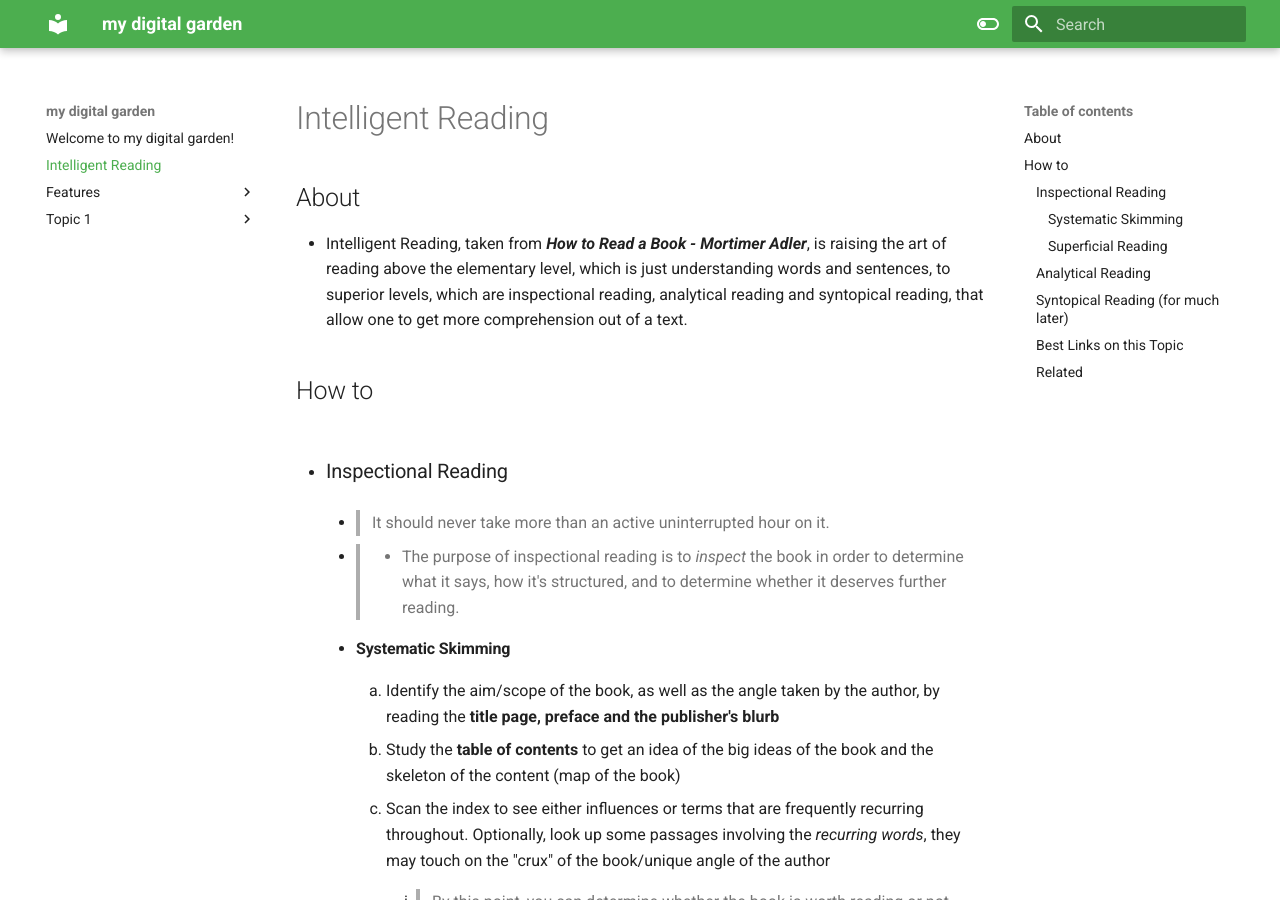
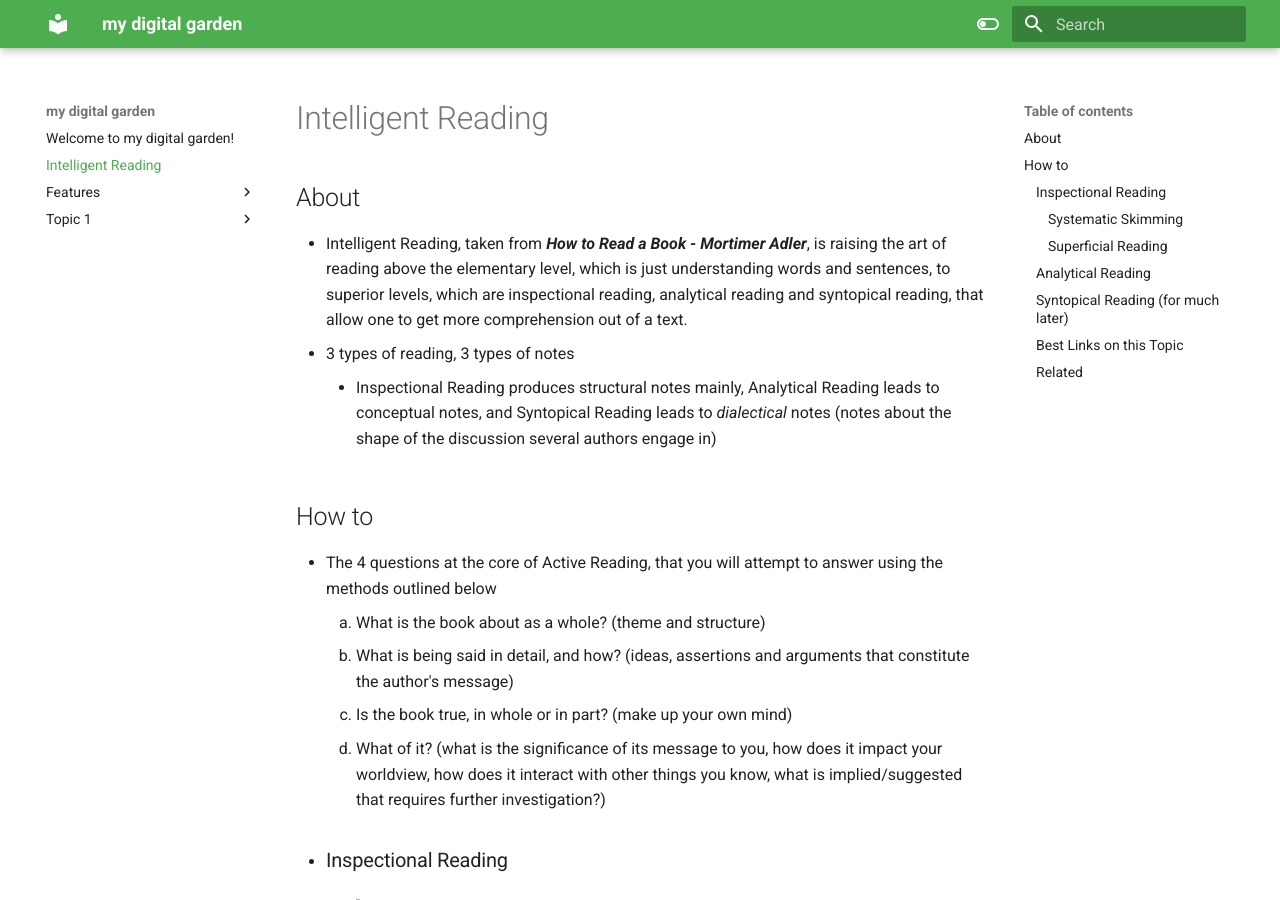
Before and after one commit to shaolin-peanut/digital_garden, an MkDocs documentation site: the page built from docs/Intelligent Reading.md, in a window 1280 px wide and 900 px high. Built offline with MkDocs 1.6.1 and Material for MkDocs 9.7.7, drawn with Linux system fonts in a browser that asks for light colours.

Commit message:
minor update

```diff
--- a/docs/Intelligent Reading.md
+++ b/docs/Intelligent Reading.md
@@ -4,10 +4,17 @@ aliases: How to Read a Book
 ---
 ## About
 - Intelligent Reading, taken from ***How to Read a Book - Mortimer Adler***, is raising the art of reading above the elementary level, which is just understanding words and sentences, to superior levels, which are inspectional reading, analytical reading and syntopical reading, that allow one to get more comprehension out of a text.
+- 3 types of reading, 3 types of notes
+	- Inspectional Reading produces structural notes mainly, Analytical Reading leads to conceptual notes, and Syntopical Reading leads to *dialectical* notes (notes about the shape of the discussion several authors engage in)
 ## How to
+- The 4 questions at the core of Active Reading, that you will attempt to answer using the methods outlined below
+	1. What is the book about as a whole? (theme and structure)
+	2. What is being said in detail, and how? (ideas, assertions and arguments that constitute the author's message)
+	3. Is the book true, in whole or in part? (make up your own mind)
+	4. What of it? (what is the significance of its message to you, how does it impact your worldview, how does it interact with other things you know, what is implied/suggested that requires further investigation?)
 - ### Inspectional Reading
 	- > It should never take more than an active uninterrupted hour on it.
-	- >   - The purpose of inspectional reading is to *inspect* the book in order to determine what it says, how it's structured, and to determine whether it deserves further reading.
+	- > The purpose of inspectional reading is to *inspect* the book in order to determine what it says, how it's structured, and to determine whether it deserves further reading.
 	- #### Systematic Skimming
 		1. Identify the aim/scope of the book, as well as the angle taken by the author, by reading the **title page, preface and the publisher's blurb**
 		2. Study the **table of contents** to get an idea of the big ideas of the book and the skeleton of the content (map of the book)
```
